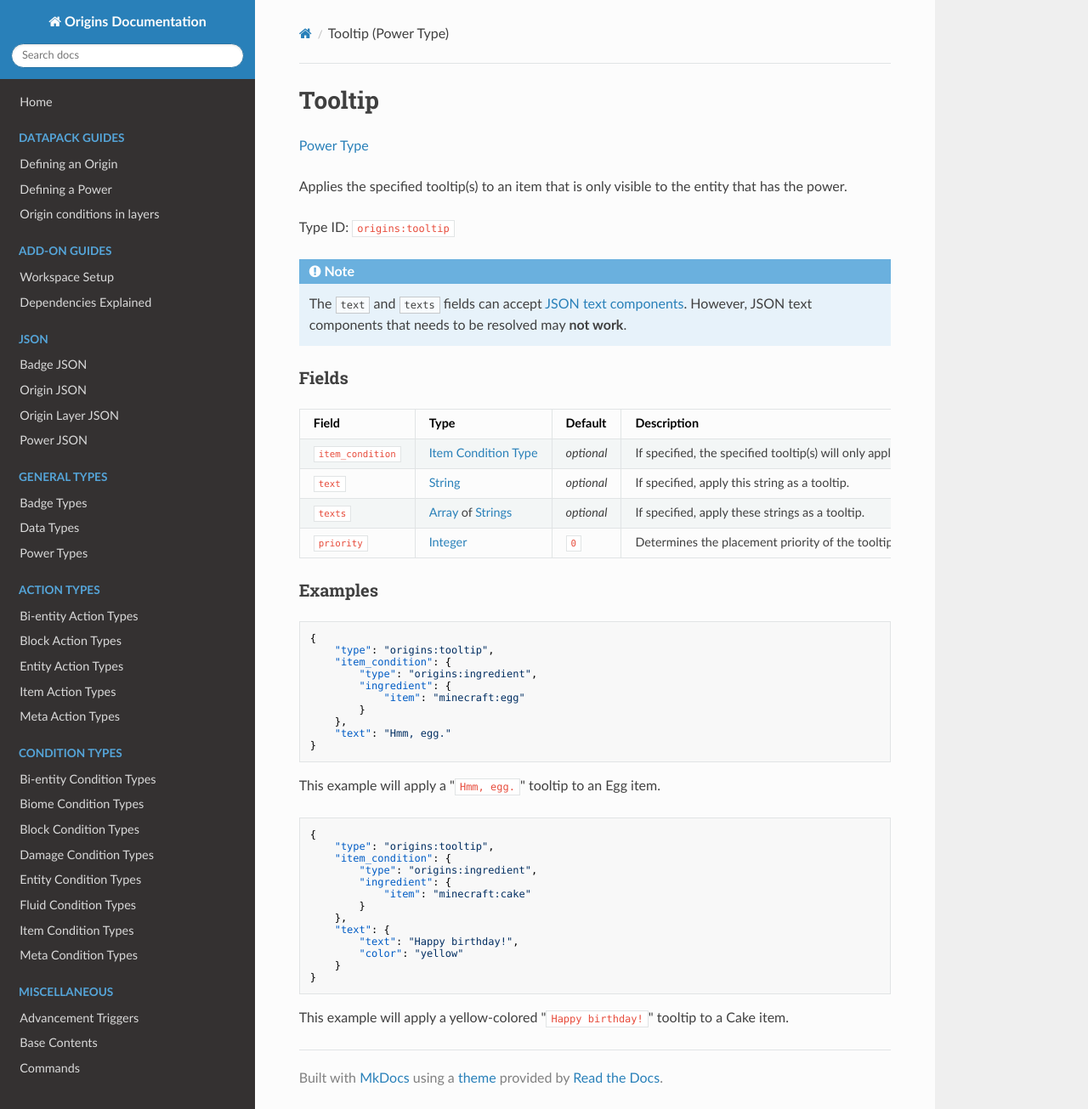
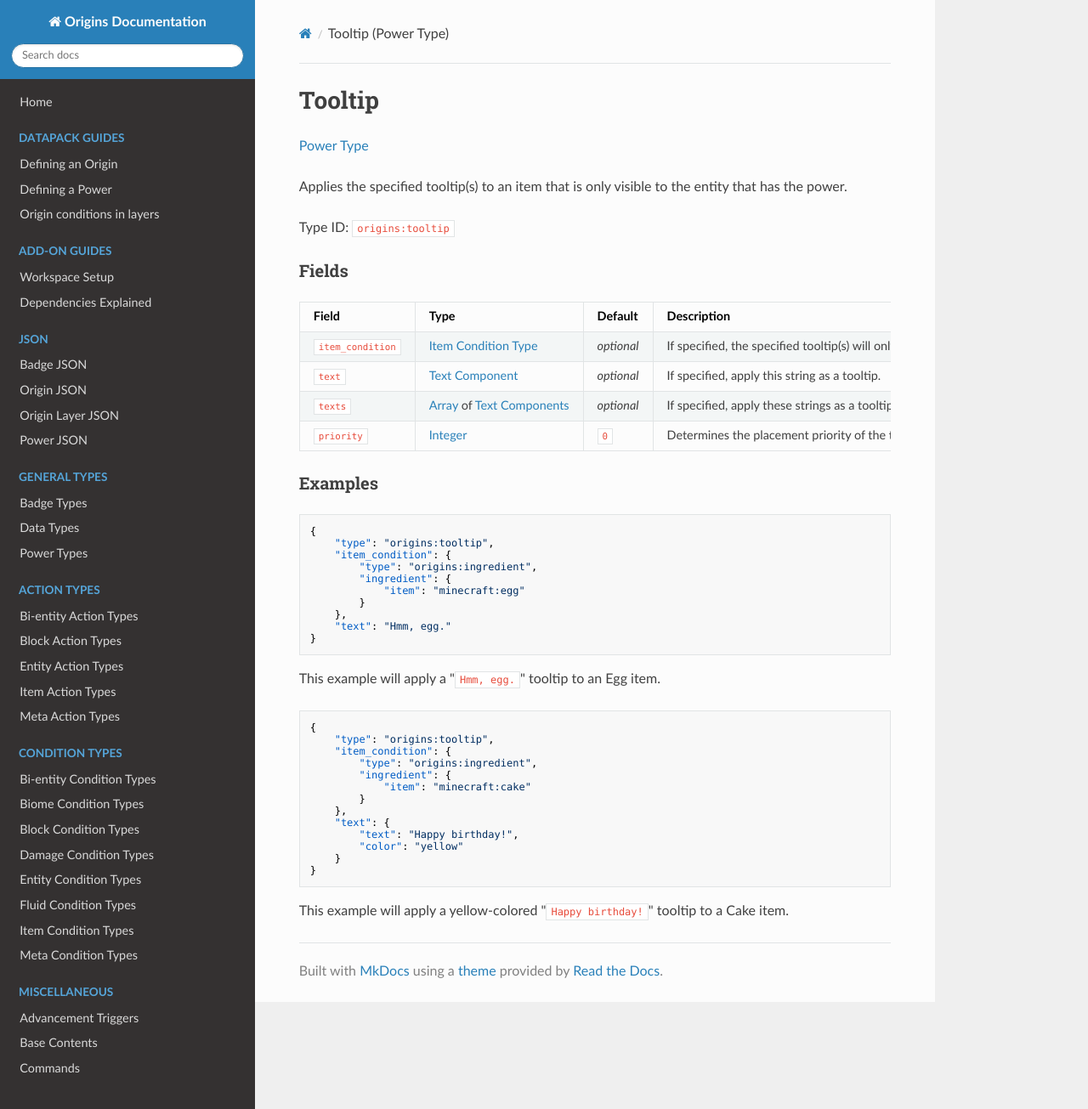
Before and after one commit to apace100/origins-docs, an MkDocs documentation site: the page built from docs/types/power_types/tooltip.md, in a window 1280 px wide and 1305 px high. Shown: the whole window at 85% size. Built offline with MkDocs 1.6.1, drawn with Linux system fonts in a browser that asks for light colours; nearby versions of some CDN libraries.

Commit message:
Updated `tooltip.md` (Power Types) Changed the hyperlink for the `text` and `texts` fields

```diff
--- a/docs/types/power_types/tooltip.md
+++ b/docs/types/power_types/tooltip.md
@@ -11,18 +11,14 @@ Applies the specified tooltip(s) to an item that is only visible to the entity t
 
 Type ID: `origins:tooltip`
 
-!!! note
-
-    The `text` and `texts` fields can accept [JSON text components](https://minecraft.fandom.com/wiki/Raw_JSON_text_format). However, JSON text components that needs to be resolved may **not work**.
-
 
 ### Fields
 
 Field | Type | Default | Description
 ------|------|---------|-------------
 `item_condition` | [Item Condition Type](../item_condition_types.md) | _optional_ | If specified, the specified tooltip(s) will only apply to items that fulfills this condition.
-`text` | [String](../data_types/string.md) | _optional_ | If specified, apply this string as a tooltip.
-`texts` | [Array](../data_types/array.md) of [Strings](../data_types/string.md) | _optional_ | If specified, apply these strings as a tooltip.
+`text` | [Text Component](../data_types/text_component.md) | _optional_ | If specified, apply this string as a tooltip.
+`texts` | [Array](../data_types/array.md) of [Text Components](../data_types/text_component.md) | _optional_ | If specified, apply these strings as a tooltip.
 `priority` | [Integer](../data_types/integer.md) | `0` | Determines the placement priority of the tooltip(s) of the power.
 
 
```
